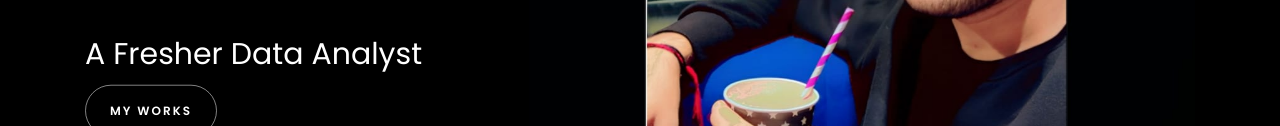
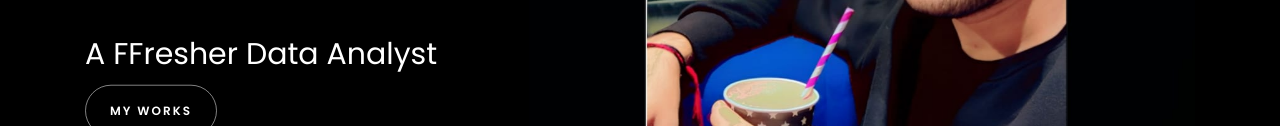
Before and after one commit to vikshittindwani/portfolio.io, a plain HTML site: page index.html in a window 1280 px wide. Shown: the part 431-557 px from the top of the page. Drawn offline with Linux system fonts and the light colour scheme; files whose address does not match are found by name.

Commit message:
Update index.html

```diff
--- a/index.html
+++ b/index.html
@@ -187,7 +187,7 @@
 
 						<br>
 						<br>
-			            <h2>A Fresher Data Analyst</h2>
+			            <h2>A FFresher Data Analyst</h2>
 						<!-- <h2 class="d-flex" style="margin-bottom: 0">With over 5 years of experience</h2> -->
 						<!-- <br> -->
 			            <p>
```
